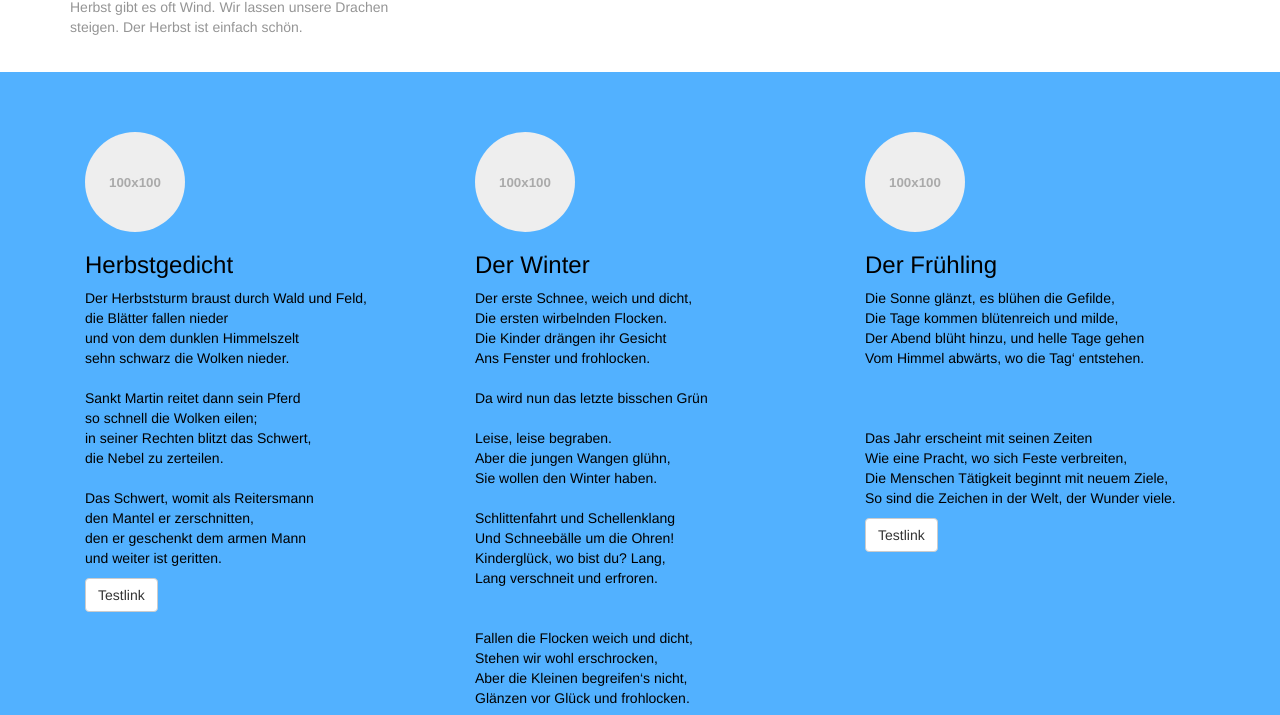
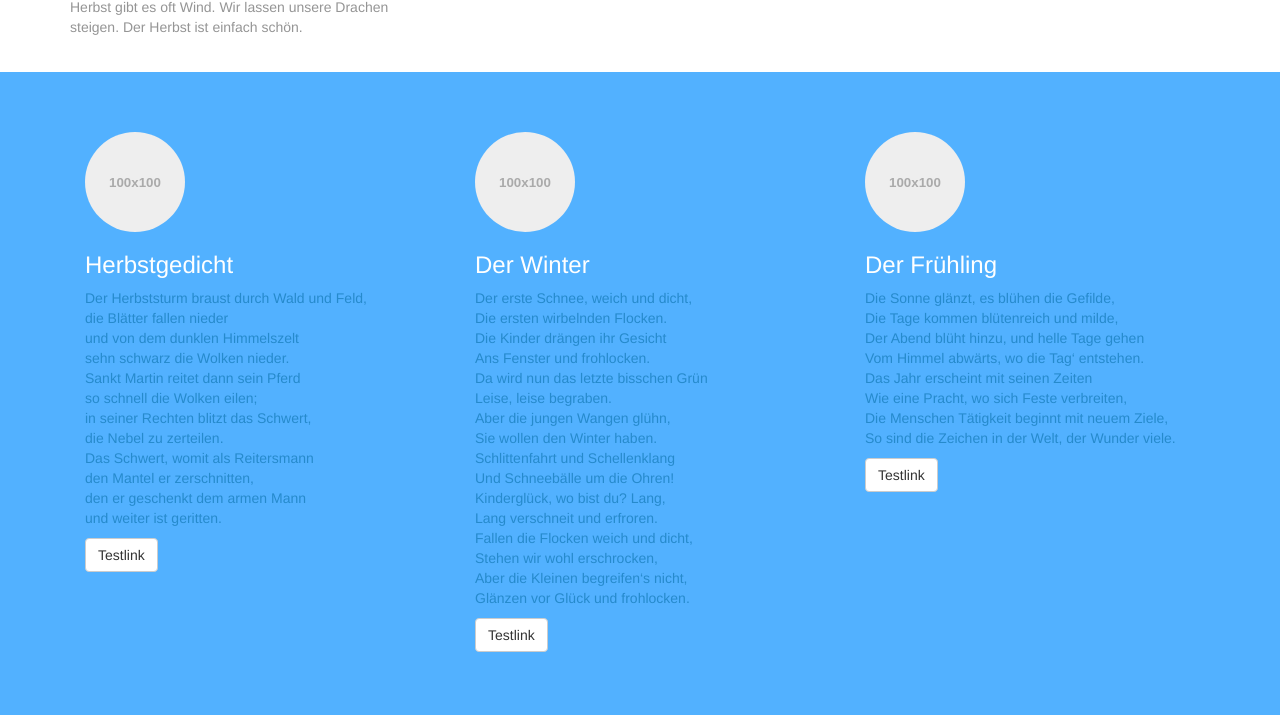
Before and after one commit to Meellissaaa/256_, a plain HTML site: page index.html in a window 1280 px wide. Shown: the part 1185-1900 px from the top of the page. Drawn offline with Linux system fonts and the light colour scheme.

Commit message:
Add files via upload

```diff
--- a/css/custom.css
+++ b/css/custom.css
@@ -3,13 +3,14 @@ body {
 	color: #959595;
 	}
 
+
 h1, h2, h3, h4, h5, h6 {
-	color: black;
+	color: rgb(255, 255, 255);
 	}
 
 .feature {
 	background: rgb(82, 177, 255) linear-gradient(to bottom, rgb(82, 177, 255), rgb(73, 159, 230));
-	color: black;
+	color: rgb(10, 98, 230);
 	}
 
 #feature-carousel {
@@ -23,7 +24,7 @@ h1, h2, h3, h4, h5, h6 {
 .footer-blurb {
     padding: 30px 0;
     background-color: rgb(82, 177, 255);
-    color: black;
+    color: rgb(38, 138, 204);
 }
 
 .footer-blurb-item {
```
Also changed, not shown: index.html (+13 -12 lines), bilder/willkommen.gif (added).
